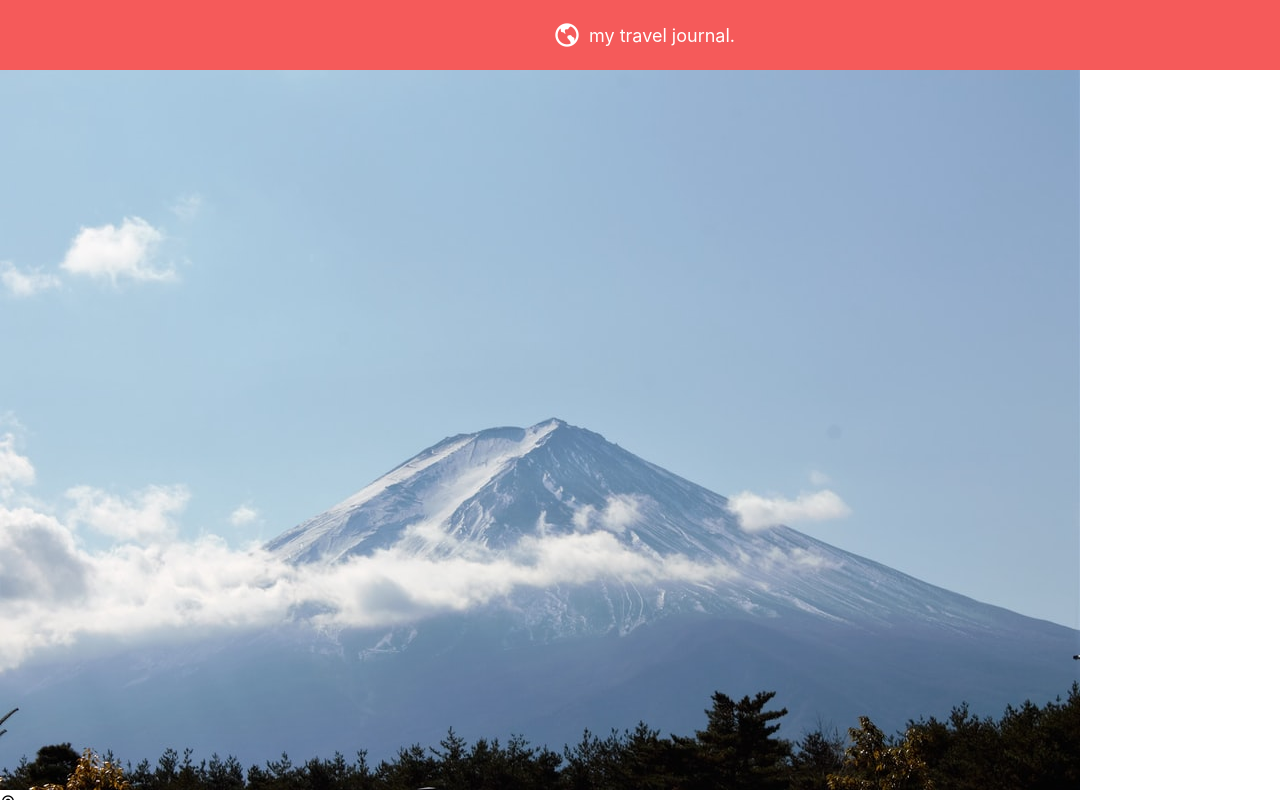
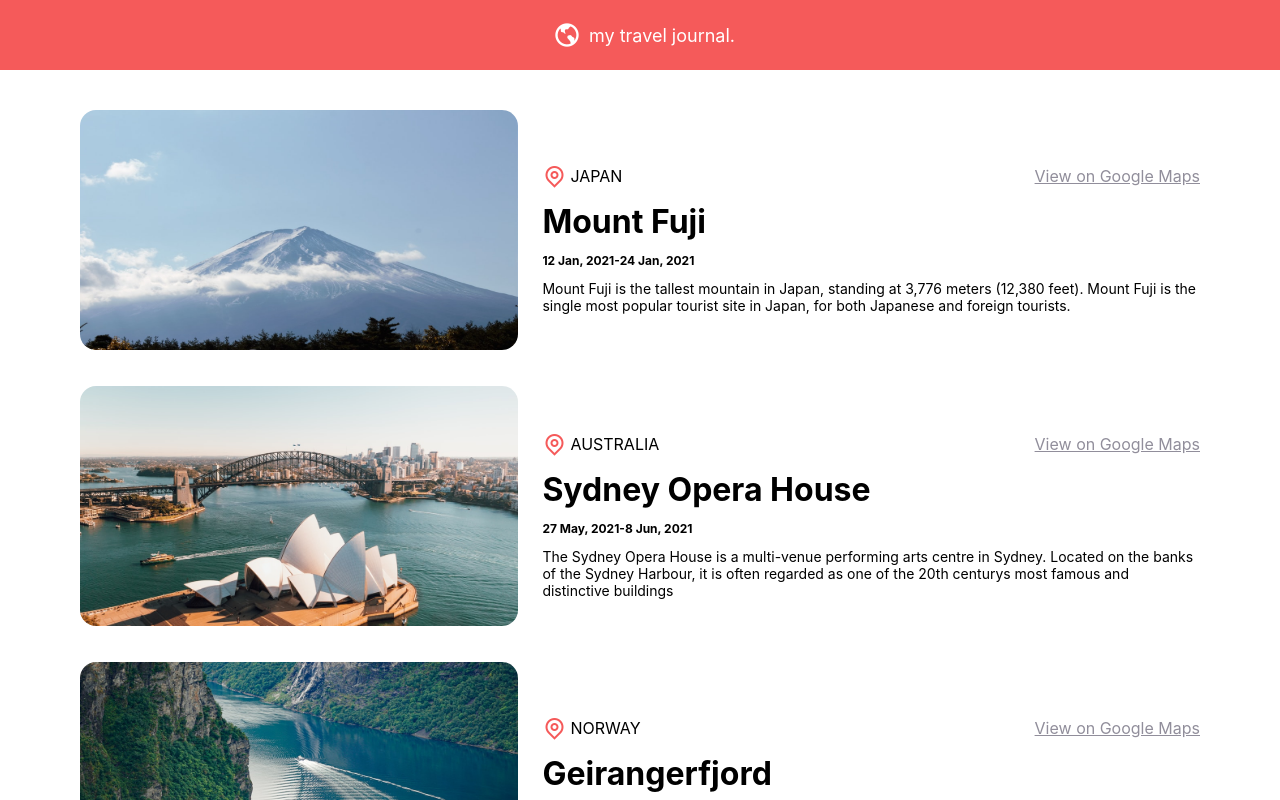
Before and after one commit to Mai-Elhajeen/travel-journal, a React (Create React App) app: page / in a window 1280 px wide. Shown: the top 800 px of the page. Built offline with nearby package versions, Linux system fonts and the light colour scheme; the HTML template or start-up script is replaced by a standard one.

Commit message:
adding style for main section

```diff
--- a/src/index.css
+++ b/src/index.css
@@ -12,6 +12,7 @@
     monospace;
 }
 
+/* start header */
 header {
   height: 70px;
   background: #F55A5A;
@@ -28,3 +29,59 @@
   font-size: 18px;
   color: #fff;
 }
+
+/* start main */
+main {
+  display: flex;
+  flex-direction: column;
+  padding: 40px 80px;
+}
+img {
+  width: 100%;
+  height: 240px;
+  border-radius: 16px;
+}
+
+.travel {
+  display: flex;
+  align-items: center;
+  width: 100%;
+  margin-bottom: 32px;
+}
+.div-img {
+  flex-basis: 40%;
+}
+.content-travel {
+  flex-basis: 60%;
+  margin-left: 24px;
+}
+.location {
+  display: flex;
+  align-items: center;
+  justify-content: space-between;
+}
+.location-place {
+  display: flex;
+  align-items: center;
+}
+i.ri-map-pin-line {
+  font-size: 24px;
+  color: #f55a5a;
+  padding-right: 4px;
+}
+h1.title-travel {
+  margin: 0;
+}
+
+a.google-map {
+  color: #918E9B;
+}
+
+.date {
+  color: #000;
+  font-weight: bold;
+  font-size: 12px;
+}
+.description {
+  font-size: 14px;
+}
```
